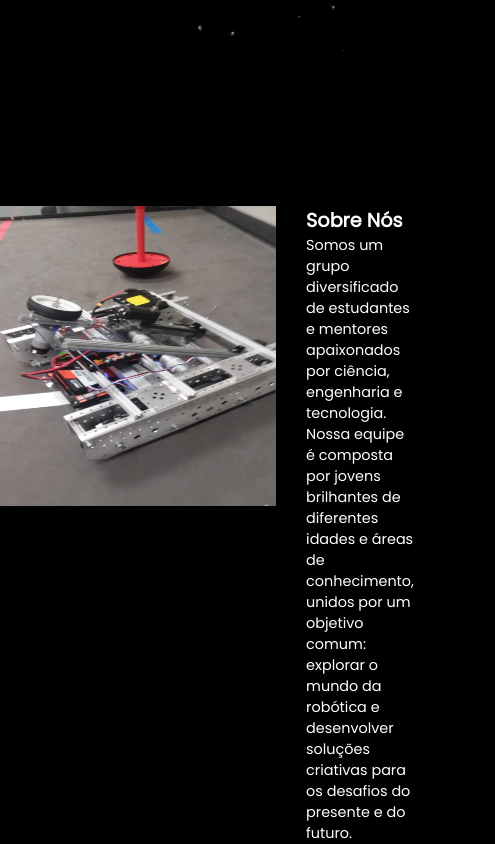
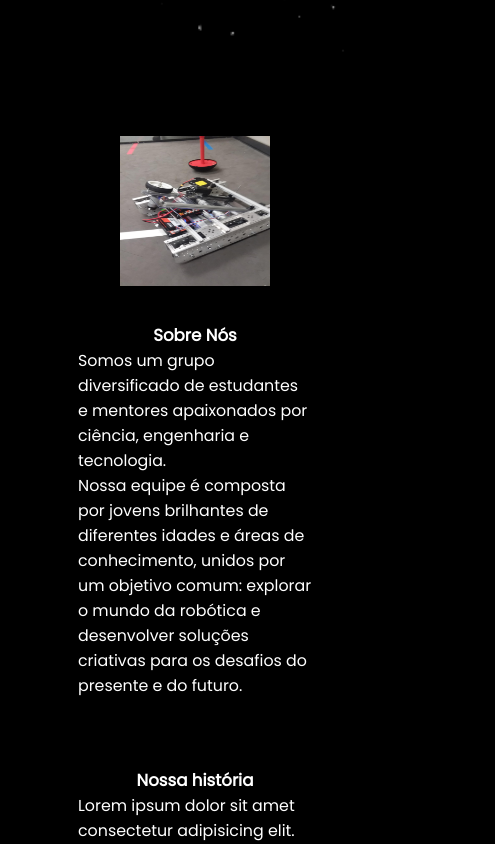
Before and after one commit to outro-trampo-do-teo/techbros, a plain HTML site: page html/home.html in a window 390 px wide. Shown: the part 760-1604 px from the top of the page, 495 px wide, since content can reach past the window. Drawn offline with Linux system fonts and the light colour scheme; a web font is replaced by a local one.

Commit message:
Responsividade melhorada.

```diff
--- a/css/home.css
+++ b/css/home.css
@@ -104,8 +104,10 @@ h1 > span {
     color: var(--rosa-techbros);
 }
 
-.sobre {
+/*.sobre {
+
     display: flex;
+    flex-direction: row;
     padding-top: 70px;
     align-items: flex-start;
     justify-content: center;
@@ -117,20 +119,20 @@ h1 > span {
     flex-direction: column;
     align-items: flex-start;
     width: 30%;
-}
+}*/
 
 .subtitulo {
     font-size: clamp(1.2em, 1.5vw, 25px);
 }
 
 p {
-    font-size: clamp(.9em, 1vw, 20px);
+    font-size: clamp(.9em, 1.4vw, 20px);
 }
 
-.historia, .vitorias {
+.historia, .vitorias, .sobre {
     display: flex;
     flex-direction: row;
-    width: 50%;
+    width: 60%;
     align-items: center;
 }
 
@@ -141,7 +143,7 @@ figcaption {
 .coluna_img {
     display: flex;
     flex-direction: column;
-    column-gap: 20px;
+    gap: 20px;
 }
 
 
@@ -152,10 +154,49 @@ figcaption {
 }
 
 @media only screen and (max-width: 1024px) {
+    .subtitulo {
+        font-size: clamp(1.1em, 1.7vw, 25px);
+    }
 
+    p {
+        font-size: clamp(.6em, 1.5vw, 19px);
+    }
+
+    img {
+        width: 250px;
+        height: 250px;
+    }
 }
 
 @media only screen and (max-width: 768px) {
+    .historia, .vitorias, .sobre {
+        flex-direction: column;
+    }
+
+    .conteudo {
+        display: flex;
+        flex-direction: column;
+        justify-content: center;
+        align-items: center;
+    }
+
+    .coluna_img {
+        flex-direction: row;
+    }
+
+    .subtitulo {
+        font-size: clamp(1em, 1.7vw, 25px);
+    }
+
+    p {
+        font-size: clamp(.6em, 1.5vw + 8px, 18px);
+    }
+
+    img {
+        width: 200px;
+        height: 200px;
+    }
+
     #menuAbrir {
         display: block;
     }
@@ -181,6 +222,21 @@ figcaption {
 }
 
 @media only screen and (max-width: 480px) {
+
+
+    .subtitulo {
+        font-size: clamp(.6em, 1.7vw + 10px, 25px);
+    }
+
+    p {
+        font-size: clamp(.4em, 1.5vw + 10px, 17px);
+    }
+
+    img {
+        width: 150px;
+        height: 150px;
+    }
+
     #menuAbrir {
         display: block;
     }
--- a/html/home.html
+++ b/html/home.html
@@ -35,20 +35,18 @@
             <picture>
                 <img src="/image/imgteste.jpg" alt="Equipe TechBros" width="300px" height="300px" class="img img_1">
             </picture>
-            <article class="conteudo_1">
+            <article class="conteudo">
                 <h1 class="subtitulo">Sobre Nós</h1>
                 <p>Somos um grupo diversificado de estudantes e mentores apaixonados por ciência, engenharia e tecnologia. <br> Nossa equipe é composta por jovens brilhantes de diferentes idades e áreas de <br> conhecimento, unidos por um objetivo comum: explorar o mundo da robótica e <br> desenvolver soluções criativas para os desafios do presente e do futuro.</p>
             </article>
         </section>
         <section class="historia">
-            <article class="conteudo_2">
+            <article class="conteudo">
                 <h1 class="subtitulo">Nossa história</h1>
                 <p>
                     Lorem ipsum dolor sit amet consectetur adipisicing elit. Repudiandae tempora quia error corporis labore aperiam sequi. Saepe cumque, sunt impedit repellat quod asperiores vero in, magnam, iusto itaque dolorum blanditiis!
                     Lorem ipsum dolor sit amet consectetur adipisicing elit. Adipisci in at, delectus soluta laborum quidem magnam libero pariatur, nobis enim assumenda dignissimos consectetur hic amet dolor quo temporibus atque repellendus!
                     Lorem ipsum dolor sit amet consectetur adipisicing elit. Enim, quis porro dolor fugiat sed mollitia ea voluptas minima neque et illum maiores eius modi tempora voluptatum inventore sapiente excepturi voluptatibus?
-                    Lorem ipsum dolor, sit amet consectetur adipisicing elit. Deserunt cupiditate ipsum est incidunt modi nemo eum fuga quae delectus natus reiciendis facilis voluptatibus dignissimos eius consectetur vero numquam, at similique.
-                    Lorem ipsum dolor sit, amet consectetur adipisicing elit. Ratione eius tenetur eveniet dolorem est veniam corporis eum ducimus soluta voluptatum a facere architecto assumenda, dicta praesentium ut enim impedit blanditiis.
                 </p>
             </article>
             <div class="coluna_img">
@@ -65,7 +63,7 @@
                 <img src="../image/imgexp2.webp" alt="Troféu" class="img" width="300px" height="300px">
                 <figcaption>Troféu do torneio XXXXXXXXX</figcaption>
             </picture>
-            <article>
+            <article class="conteudo">
                 <h1 class="subtitulo">Nossas vitórias</h1>
                 <p>Lorem, ipsum dolor sit amet consectetur adipisicing elit. Odio, aut ab. Dolor minus officia iusto? Et itaque animi cumque, blanditiis distinctio, eius inventore tempora numquam quis molestiae illum a veniam?
                 Lorem ipsum dolor sit amet consectetur adipisicing elit. Velit praesentium reiciendis minima. Fugit nesciunt distinctio repudiandae eveniet a vero facilis recusandae? Hic voluptatum velit, voluptate saepe esse quae perspiciatis asperiores.
```
